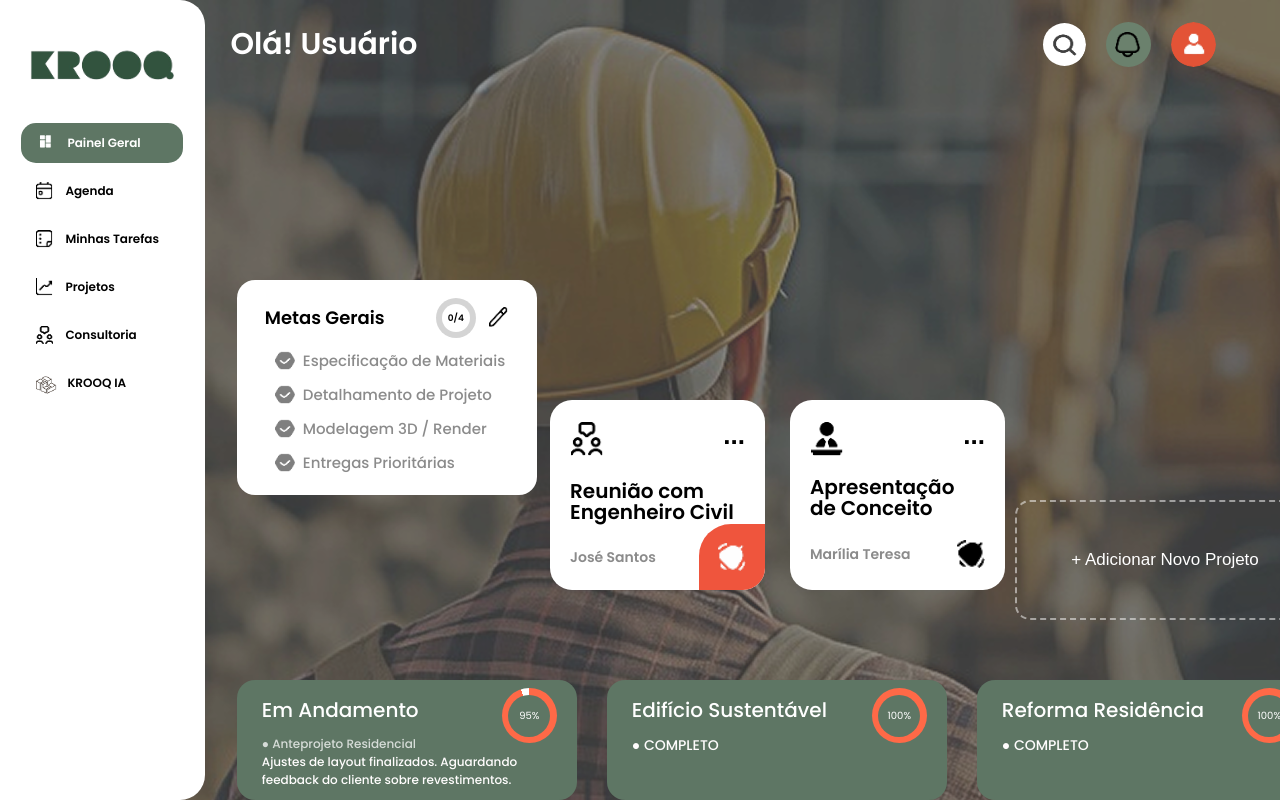
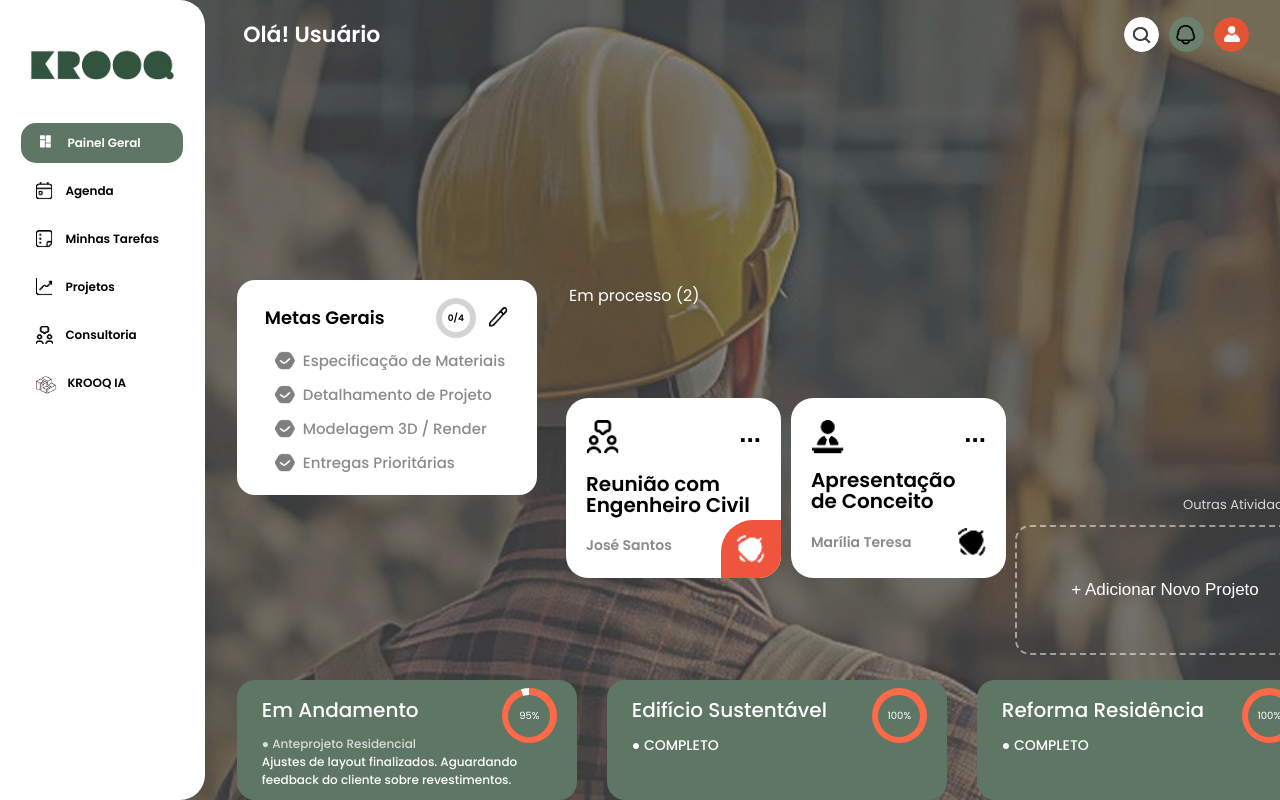
Before and after one commit to KROOQOFC/Front-End-KROOQ, a React (Vite) app in the folder krooq/: page /CentralProfissional in a window 1280 px wide. Built offline with nearby package versions, Linux system fonts and the light colour scheme.

Commit message:
Arrumando componentes da página central

```diff
--- a/krooq/src/components/BotaoTransparenteAdd/BotaoTransparenteAdd.css
+++ b/krooq/src/components/BotaoTransparenteAdd/BotaoTransparenteAdd.css
@@ -2,14 +2,32 @@
     justify-content: center;
     align-items: center;
     width: 300px;
-    height: 120px;
+    height: 130px;
     font-size: 17px;
     color: #fff;
     position: fixed;
     font-weight: 400;
     background: transparent;
     border: 2px dashed rgba(255, 255, 255, 0.5);
-
     border-radius: 15px;
 
 }
+
+.btn-transparente-central {
+    position: fixed;
+}
+
+.paragrafo-do-btnt {
+    color: #fff;
+    opacity: 0.8;
+    font-size: 13px;
+    position: relative;
+    top: -30px;
+    left: 168px;
+}
+.seta-btn-transparente{
+position: relative;
+left: 294px;
+bottom: 50px;
+
+}
--- a/krooq/src/components/BotaoTransparenteAdd/BotaoTransparenteAdd.jsx
+++ b/krooq/src/components/BotaoTransparenteAdd/BotaoTransparenteAdd.jsx
@@ -1,14 +1,15 @@
 import "./BotaoTransparenteAdd.css"
+import SetaBtnTransparente from "../../assets/SetaBtnTransparente.png";
 
 
-
-
+// SetaBtnTransparente
 
 function BotaoTransparenteAdd() {
     return (
-
+<div className="btn-transparente-central">
 <button className="botao-tranparente-geral">+ Adicionar Novo Projeto</button>
-
+<p className="paragrafo-do-btnt">Outras Atividades</p> <img src= {SetaBtnTransparente} alt="seta para direita"  className="seta-btn-transparente"/>
+</div>
 
 
      );
--- a/krooq/src/components/CentralHeader/CentralHeader.css
+++ b/krooq/src/components/CentralHeader/CentralHeader.css
@@ -3,26 +3,28 @@
     display:flex;
     justify-content:space-between;
     align-items:center;
-    margin-left: 18%;
+    margin-left: 19%;
     box-sizing:border-box;
     position: fixed;
-    top: 22px;
+    top: 17px;
 }
 
 .SaudacaoHeader {
-    font-size:30px;
+    font-size:22px;
     font-weight:600;
     margin-right: 200px;
 }
 
 .AcoesHeader {
     display:flex;
-    gap:20px;
+    gap:10px;
+    position: relative;
+    left: 20px;
 }
 
 .BuscaContainer {
-    width:45px;
-    height:45px;
+    width: 35px;
+    height:35px;
     display:flex;
     align-items:center;
     overflow:hidden;
@@ -35,7 +37,7 @@
 }
 
 .BuscaContainer.aberta {
-    width:340px;
+    width:300px;
     background:#5F7D6A;
     padding-left:25px;
 }
@@ -55,7 +57,7 @@
 }
 
 .CampoInput input {
-    width:95%;
+    width:85%;
     background:none;
     border:none;
     outline:none;
@@ -74,8 +76,8 @@
 
 .NotificacaoBotao,
 .PerfilBotao {
-    width:45px;
-    height:45px;
+    width:35px;
+    height:35px;
     border:none;
     border-radius:50%;
     display:flex;
@@ -87,8 +89,8 @@
 }
 
 .BuscaBotao {
-    width:43px;
-    height:43px;
+    width:35px;
+    height:35px;
     border:none;
     border-radius:50%;
     display:flex;
@@ -117,8 +119,8 @@
 
 .BuscaBotao img,
 .NotificacaoBotao img {
-    width:26px;
-    height:26px;
+    width:20px;
+    height:20px;
 }
 
 .PerfilBotao img {
--- a/krooq/src/components/ProcessoCentral/ProcessoCentral.css
+++ b/krooq/src/components/ProcessoCentral/ProcessoCentral.css
@@ -1,6 +1,6 @@
 .CardProcesso {
   width: 215px;
-  height: 190px;
+  height: 180px;
   background-color: #ffffff;
   border-radius: 22px;
   padding: 22px 20px;
@@ -8,7 +8,6 @@
   display: flex;
   flex-direction: column;
   justify-content: space-between;
-
   position: relative;
   overflow: hidden;
 }
@@ -63,9 +62,8 @@
 }
 
 .StatusLaranja {
-  width: 66px;
-  height: 66px;
-
+  width: 60px;
+  height: 58px;
   position: absolute;
   right: 0;
   bottom: 0;
--- a/krooq/src/components/ProcessoCentral/ProcessoCentral.jsx
+++ b/krooq/src/components/ProcessoCentral/ProcessoCentral.jsx
@@ -20,6 +20,7 @@ function ProcessoCentral({
         <button className="MenuProcesso" onClick={onMenu}>
           ...
         </button>
+
       </div>
 
       <h3 className="TituloProcesso">{titulo}</h3>
--- a/krooq/src/pages/Agenda/Agenda.jsx
+++ b/krooq/src/pages/Agenda/Agenda.jsx
@@ -100,7 +100,7 @@ function deletarEvento() {
     return (
         <section
             className="container-agenda"
-            style={{ backgroundImage: `url(${AgendaBG})` }}
+            style={{ backgroundImage: `url(${AgendaBG})`  }}
         >
             <button
             className="botao-voltar"
--- a/krooq/src/pages/CentralProfissional/CentralProfissional.css
+++ b/krooq/src/pages/CentralProfissional/CentralProfissional.css
@@ -5,7 +5,7 @@
 
 .botão-transparente-geral {
     position: relative;
-    bottom: 300px;
+    bottom: 275px;
     left: 1015px;
 }
 
@@ -26,9 +26,15 @@
 }
 .AreaProcessos {
   position: fixed;
-  top: 50%;
-  left: 550px;
-
+  top: 49.8%;
+  left: 566px;
   display: flex;
-  gap: 25px;
+  gap: 10px;
 }
+.paragrafo-processos-central{
+    color: #fff;
+  position: relative;
+  position: fixed;
+  top: 283px;
+  left: 569px;
+}
--- a/krooq/src/pages/CentralProfissional/CentralProfissional.jsx
+++ b/krooq/src/pages/CentralProfissional/CentralProfissional.jsx
@@ -17,6 +17,7 @@ function CentralProfissional() {
 <section className="conteiner-central-profissional">
 
 <NavegationLateral/>
+
 <div className="botão-transparente-geral">
     <BotaoTransparenteAdd/>
 </div>
@@ -53,6 +54,7 @@ function CentralProfissional() {
   onMenu={() => console.log("Abrir menu")}
 />
       </div>
+      <p className="paragrafo-processos-central">Em processo  (2)</p>
 
 <div className="componentes-projetos-andamento">
 <ProjetosRecentesCards
--- a/krooq/src/pages/IA/IA.css
+++ b/krooq/src/pages/IA/IA.css
@@ -15,21 +15,15 @@
   position: relative;
 }
 
-.hero h1 br{
-  display:block;
-}
 
-.conteudo{
-    min-height:200vh;
-    background:#000000;
-    width: 100vw;
-}
+
+
 
 /* ========================= */
 /* LOGO + BOTÕES */
 /* ========================= */
 
-.hero-page .logo {
+.logo-IA {
   color: #C5B18F;
   letter-spacing: 3px;
   margin-bottom: 20px;
@@ -52,14 +46,15 @@
   height: 20px;
 }
 
-.logobtn section p {
+.logobtn {
   justify-content: center;
 }
 
 /* Verde */
 
-.verde p{
+.verde {
   color:#5F7D6A;
+  max-width:800px;
 }
 
 .verdebtn{
@@ -114,7 +109,7 @@
   color: #fff;
 }
 
-.hero-page p{
+.paragrafo-cinza-fluxot{
   max-width:800px;
   color:#aaa;
   font-size:18px;
--- a/krooq/src/pages/IA/IA.jsx
+++ b/krooq/src/pages/IA/IA.jsx
@@ -17,16 +17,15 @@ function IA() {
   return (
 
     <>
-    <Navegation/>
 <div className="hero-page">
   <section className="hero"
    style={{ backgroundImage: `url(${HeroBg})` }}>
 
-    <small className="logo">KROOQ IA</small>
+    <small className="logo-IA">KROOQ IA</small>
 
-    <h1 className="logo">
+    <h2 className="logo-IA">
        Domine a Criatividade <br/> Ilimitada.Projete,<br/> Inove, Escalone e<br/> Execute.
-    </h1>
+    </h2>
 
     <p className="verde">
        Bem-vindo ao PromptVerse. Transforme ideias em realidade visual e técnica sem esforço. Explore prompts infinitos, gere designs de interiores deslumbrantes e obtenha cálculos precisos de materiais e medidas em tempo real. Automatize seu fluxo de trabalho, do conceito à lista de compras, tudo em um design futurista feito para elevar sua produtividade.
@@ -38,7 +37,7 @@ function IA() {
 <section>
     <h2>Foco no Fluxo de Trabalho</h2>
 
-    <p>
+    <p className='paragrafo-cinza-fluxot'>
         Sua visão criativa com a precisão de um especialista. Nossa IA de design de interiores transforma suas medidas em projetos visuais deslumbrantes, enquanto calcula instantaneamente a lista completa de materiais e custos para sua obra.
     </p>
     <button className="verdebtn">Gerar Agora<img src={Vector} alt="ícone de varinha"/></button>
```
Also changed, not shown: krooq/src/assets/SetaBtnTransparente.png (added).
